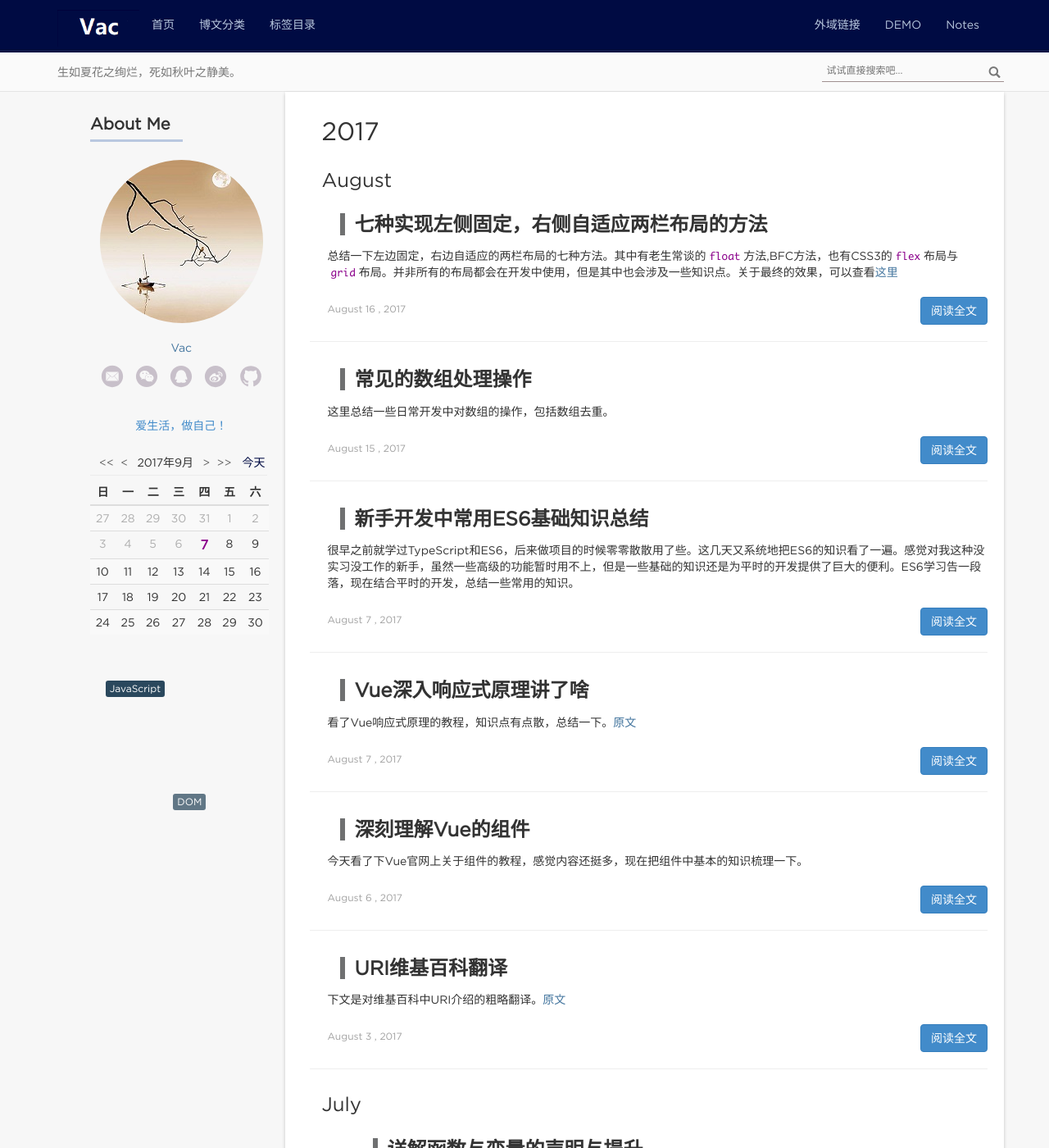
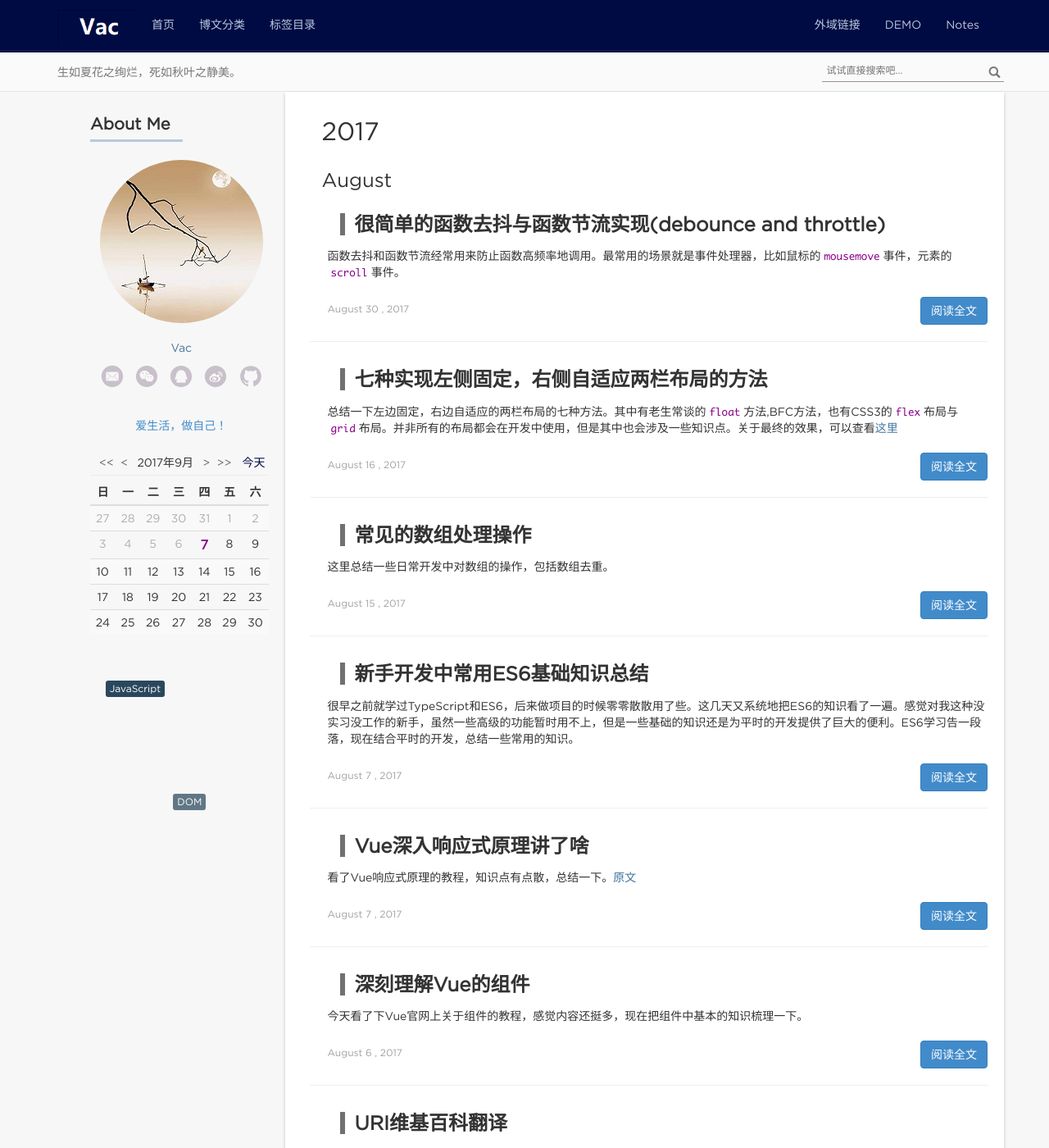
Before and after one commit to zhuqingguang/zhuqingguang.github.io, a Jekyll site: the page built from index.html, in a window 1280 px wide and 1400 px high, scrolled down 209 px. Shown: the whole window at 82% size. Built offline with Jekyll 4.4.1, drawn with Linux system fonts in a browser that asks for light colours; nearby versions of some CDN libraries; the list of posts is cut into pages by our own code; comment, search, counter and statistics services are not loaded; some of the changed lines change nothing that is shown; some of the changed text lies outside the part shown.

Commit message:
update a post

````diff
--- a/_includes/head.html
+++ b/_includes/head.html
@@ -4,7 +4,7 @@
 	<meta name="viewport" content="width=device-width, user-scalable=no, initial-scale=1.0">
 	<title>{{ page.title }}</title>
 	<meta name="description" content="朱庆广的个人博客、web、前端、javascript、css、html、H5、CSS3、git">
-	<meta name="keywords" content="web、前端、webapp、个人博客、技术博客、github博客、javascript、css、html、H5、CSS3、web前端工程师" />
+	<meta name="keywords" content="朱庆广、web、前端、webapp、个人博客、技术博客、github博客、javascript、css、html、H5、CSS3、web前端工程师" />
 	<meta name="apple-mobile-web-app-capable" content="yes">
 	<meta name="apple-mobile-web-app-status-bar-style" content="black">
 	<meta name="msapplication-tap-highlight" content="no">
@@ -20,7 +20,7 @@
   	<![endif]-->
 	<!--[if lt IE 9]>
     	<script>window.location.href='/upgrade-your-browser.html';</script>
-    <![endif]-->
+		<![endif]-->
 <script>
 var _hmt = _hmt || [];
 (function() {
--- /dev/null
+++ b/_posts/2017-08-30-debounce&throttle.md
@@ -0,0 +1,75 @@
+---
+layout: post
+title: "很简单的函数去抖与函数节流实现(debounce and throttle)"
+date: 2017-08-30
+categories: [JavaScript]
+
+---
+
+* content
+{:toc}
+
+函数去抖和函数节流经常用来防止函数高频率地调用。最常用的场景就是事件处理器，比如鼠标的``mousemove``事件，元素的``scroll``事件。
+<!-- more -->
+
+
+## 函数去抖
+### 概念
+**去抖与节流**只是一种形象的说法，看图片更加简单。
+函数去抖(throttle)就是把间隔少于一定时间的，对函数的调用全都合并为一次调用，在最后一次调用之后的一段时间后，才去真正地执行函数。像下图所示：
+<div style="text-align: center;"><img src="/assets/images/JavaScript/debounce&throttle/debounce.png"></div>
+<br>
+对函数特别密集的调用都会当作一次调用，但是由于无法确定哪一次才是真正的最后一次，所以需要延迟一段时间才能确定可以执行该函数。
+这样做，就相当于强行对某个函数使用了延迟执行的策略，比如``scroll``事件的处理函数。我们希望事件触发不要太密集，就可以设置100ms触发一次。但是按照上面的策略，当鼠标开始滑动100ms后，处理函数才开始执行，这就显得反应迟钝。所以我们可以让某段时间内，事件第一次触发的时候就调用处理函数。在此后的一段时间，如果再次触发，就应用上面的策略，在最后一次触发后，才开始执行处理函数。如下图所示：
+<div style="text-align: center;"><img src="/assets/images/JavaScript/debounce&throttle/debounce-leading.png"></div><br>
+
+### 代码实现
+代码实现的思路很简单。比较流行的方法就是参数要去抖的函数，然后对这个函数进行加工，最后返回一个满足条件的函数。在这里，我们增加两个选项，``leading``和``trailing``参数，用来控制是否在一段函数被密集调用的间隔内，是否在函数首次调用时执行函数，以及是否在最后一次调用函数后的一段时间后执行函数。
+
+```js
+function debounce(func, wait = 0, leading = true) {
+  var timeout = null
+
+  return function(){
+
+    if (timeout === null) {
+      if(leading) {
+      	func(...arguments)
+      }
+      timeout = setTimeout(() => {
+        timeout = null
+      }, wait)
+    } else {
+      clearTimeout(timeout)
+      timeout = setTimeout(() => {
+        timeout = null
+        if (trailing) {
+          func(...arguments)
+        }
+      }, wait)
+    }
+  }
+}
+
+```
+
+## 函数节流
+函数节流就是控制某段时间内函数只能执行一次。
+```js
+function throttle(func, wait) {
+  var timeout = null
+
+  return function() {
+    if(timeout === null) {
+      func(...arguments)
+      timeout = setTimeout(() => {
+        timeout = null
+      }, wait)
+    }
+  }
+}
+```
+
+本文首发于[我的博客](https://zhuqingguang.github.io)
+
+参考自[这里](https://css-tricks.com/debouncing-throttling-explained-examples/)
````
Also changed, not shown: _posts/2017-08-15-ArrayOperations.md (+0 -1 lines), assets/images/JavaScript/debounce&throttle/debounce.png (added), assets/images/JavaScript/debounce&throttle/throttle.png (added).
